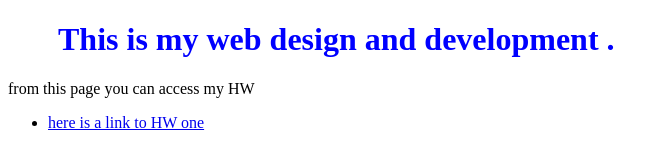
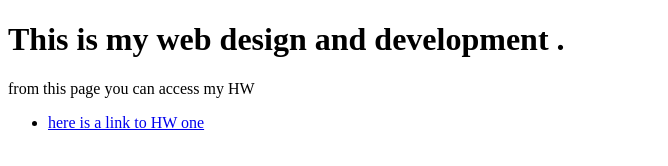
Before and after one commit to chrischris21/github.io, a plain HTML site: page index.html in a window 1280 px wide. Shown: the whole page, without its empty margins (0-668 px from the left). Drawn offline with Linux system fonts and the light colour scheme.

Commit message:
Update index.html

```diff
--- a/index.html
+++ b/index.html
@@ -10,12 +10,10 @@
     -moz-background-size: cover;
     -o-background-size: cover;
     background-size: cover;
-    }
 
-h1 {
-    color: blue;
-    margin-left: 50px;
-}
+
+
+
 </style>
 </head>
 
```
